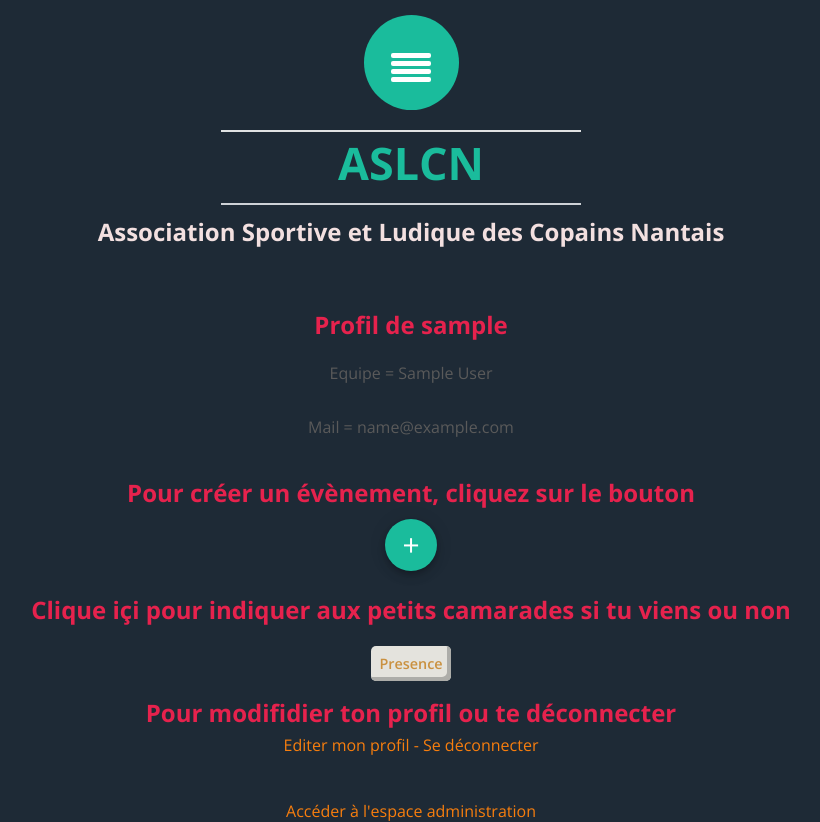
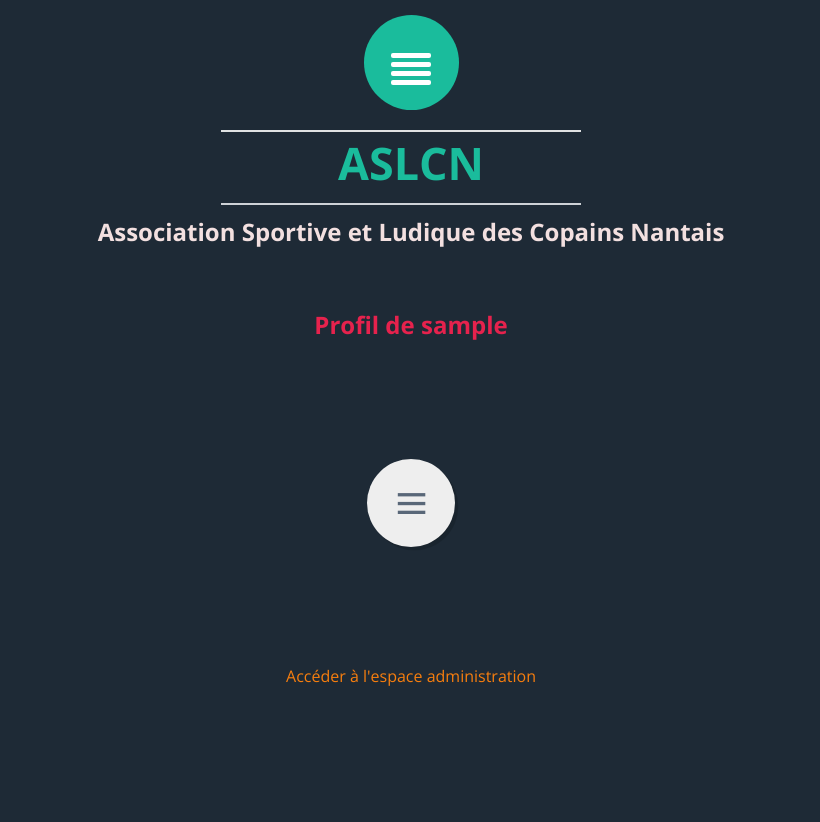
Before and after one commit to b1b1111/ASLCN, a PHP site: page /aslcn/profil in a window 1280 px wide. Shown: the whole page, without its empty margins (229-1049 px from the left). After the commit the page ends 686 px from the top, so only its background shows below. Run offline with PHP 8.4, Linux system fonts and the light colour scheme; the visitor is signed in with stand-in values (Sample User, id 1); tables that the repository leaves empty or names only in its code hold one stand-in row (values such as "Sample post"); some libraries are stand-ins or nearby versions.

Commit message:
MVC-3 - Style menu

```diff
--- /dev/null
+++ b/public/css/profil.css
@@ -0,0 +1,290 @@
+
+.profil_menu-item,
+.profil_menu-open-button {
+background: #EEEEEE;
+border-radius: 100%;
+width: 80px;
+height: 80px;
+margin-left: -40px;
+position: absolute;
+color: #FFFFFF;
+text-align: center;
+line-height: 80px;
+-webkit-transform: translate3d(0, 0, 0);
+transform: translate3d(0, 0, 0);
+-webkit-transition: -webkit-transform ease-out 200ms;
+transition: -webkit-transform ease-out 200ms;
+transition: transform ease-out 200ms;
+transition: transform ease-out 200ms, -webkit-transform ease-out 200ms;
+}
+
+.profil_menu-open {
+display: none;
+}
+
+.lines {
+width: 25px;
+height: 3px;
+background: #596778;
+display: block;
+position: absolute;
+top: 50%;
+left: 50%;
+margin-left: -12.5px;
+margin-top: -1.5px;
+-webkit-transition: -webkit-transform 200ms;
+transition: -webkit-transform 200ms;
+transition: transform 200ms;
+transition: transform 200ms, -webkit-transform 200ms;
+}
+
+.line-1 {
+-webkit-transform: translate3d(0, -8px, 0);
+transform: translate3d(0, -8px, 0);
+}
+
+.line-2 {
+-webkit-transform: translate3d(0, 0, 0);
+transform: translate3d(0, 0, 0);
+}
+
+.line-3 {
+-webkit-transform: translate3d(0, 8px, 0);
+transform: translate3d(0, 8px, 0);
+}
+
+.profil_menu-open:checked + .profil_menu-open-button .line-1 {
+-webkit-transform: translate3d(0, 0, 0) rotate(45deg);
+transform: translate3d(0, 0, 0) rotate(45deg);
+}
+
+.profil_menu-open:checked + .profil_menu-open-button .line-2 {
+-webkit-transform: translate3d(0, 0, 0) scale(0.1, 1);
+transform: translate3d(0, 0, 0) scale(0.1, 1);
+}
+
+.profil_menu-open:checked + .profil_menu-open-button .line-3 {
+-webkit-transform: translate3d(0, 0, 0) rotate(-45deg);
+transform: translate3d(0, 0, 0) rotate(-45deg);
+}
+
+.profil_menu {
+margin: auto;
+position: relative;
+top: 0;
+bottom: 0;
+left: 0;
+right: 0;
+width: 80px;
+height: 80px;
+text-align: center;
+box-sizing: border-box;
+font-size: 48px;
+}
+
+/* .profil_menu-item {
+transition: all 0.1s ease 0s;
+} */
+
+.profil_menu-item:hover {
+background: #EEEEEE;
+color: #3290B1;
+}
+
+.profil_menu-item:nth-child(3) {
+-webkit-transition-duration: 180ms;
+transition-duration: 180ms;
+}
+
+.profil_menu-item:nth-child(4) {
+-webkit-transition-duration: 180ms;
+transition-duration: 180ms;
+}
+
+.profil_menu-item:nth-child(5) {
+-webkit-transition-duration: 180ms;
+transition-duration: 180ms;
+}
+
+.profil_menu-item:nth-child(6) {
+-webkit-transition-duration: 180ms;
+transition-duration: 180ms;
+}
+
+.profil_menu-item:nth-child(7) {
+-webkit-transition-duration: 180ms;
+transition-duration: 180ms;
+}
+
+.profil_menu-item:nth-child(8) {
+-webkit-transition-duration: 180ms;
+transition-duration: 180ms;
+}
+
+.profil_menu-item:nth-child(9) {
+-webkit-transition-duration: 180ms;
+transition-duration: 180ms;
+}
+
+.profil_menu-open-button {
+z-index: 2;
+-webkit-transition-timing-function: cubic-bezier(0.175, 0.885, 0.32, 1.275);
+transition-timing-function: cubic-bezier(0.175, 0.885, 0.32, 1.275);
+-webkit-transition-duration: 400ms;
+transition-duration: 400ms;
+-webkit-transform: scale(1.1, 1.1) translate3d(0, 0, 0);
+transform: scale(1.1, 1.1) translate3d(0, 0, 0);
+cursor: pointer;
+box-shadow: 3px 3px 0 0 rgba(0, 0, 0, 0.14);
+}
+
+.profil_menu-open-button:hover {
+-webkit-transform: scale(1.2, 1.2) translate3d(0, 0, 0);
+transform: scale(1.2, 1.2) translate3d(0, 0, 0);
+}
+
+.profil_menu-open:checked + .profil_menu-open-button {
+-webkit-transition-timing-function: linear;
+transition-timing-function: linear;
+-webkit-transition-duration: 200ms;
+transition-duration: 200ms;
+-webkit-transform: scale(0.8, 0.8) translate3d(0, 0, 0);
+transform: scale(0.8, 0.8) translate3d(0, 0, 0);
+}
+
+.profil_menu-open:checked ~ .profil_menu-item {
+-webkit-transition-timing-function: cubic-bezier(0.935, 0, 0.34, 1.33);
+transition-timing-function: cubic-bezier(0.935, 0, 0.34, 1.33);
+}
+
+.profil_menu-open:checked ~ .profil_menu-item:nth-child(3) {
+transition-duration: 180ms;
+-webkit-transition-duration: 180ms;
+-webkit-transform: translate3d(0.08361px, -104.99997px, 0);
+transform: translate3d(0.08361px, -104.99997px, 0);
+}
+
+.profil_menu-open:checked ~ .profil_menu-item:nth-child(4) {
+transition-duration: 280ms;
+-webkit-transition-duration: 280ms;
+-webkit-transform: translate3d(90.9466px, -52.47586px, 0);
+transform: translate3d(90.9466px, -52.47586px, 0);
+}
+
+.profil_menu-open:checked ~ .profil_menu-item:nth-child(5) {
+transition-duration: 380ms;
+-webkit-transition-duration: 380ms;
+-webkit-transform: translate3d(90.9466px, 52.47586px, 0);
+transform: translate3d(90.9466px, 52.47586px, 0);
+}
+
+.profil_menu-open:checked ~ .profil_menu-item:nth-child(6) {
+transition-duration: 480ms;
+-webkit-transition-duration: 480ms;
+-webkit-transform: translate3d(0.08361px, 104.99997px, 0);
+transform: translate3d(0.08361px, 104.99997px, 0);
+}
+
+.profil_menu-open:checked ~ .profil_menu-item:nth-child(7) {
+transition-duration: 580ms;
+-webkit-transition-duration: 580ms;
+-webkit-transform: translate3d(-90.86291px, 52.62064px, 0);
+transform: translate3d(-90.86291px, 52.62064px, 0);
+}
+
+.profil_menu-open:checked ~ .profil_menu-item:nth-child(8) {
+transition-duration: 680ms;
+-webkit-transition-duration: 680ms;
+-webkit-transform: translate3d(-91.03006px, -52.33095px, 0);
+transform: translate3d(-91.03006px, -52.33095px, 0);
+}
+
+.profil_menu-open:checked ~ .profil_menu-item:nth-child(9) {
+transition-duration: 780ms;
+-webkit-transition-duration: 780ms;
+-webkit-transform: translate3d(-0.25084px, -104.9997px, 0);
+transform: translate3d(-0.25084px, -104.9997px, 0);
+}
+
+.blue {
+    background-color: #669AE1;
+    box-shadow: 3px 3px 0 0 rgba(0, 0, 0, 0.14);
+    text-shadow: 1px 1px 0 rgba(0, 0, 0, 0.12);
+}
+
+.blue:hover {
+color: #669AE1;
+text-shadow: none;
+}
+
+.green {
+background-color: #70CC72;
+box-shadow: 3px 3px 0 0 rgba(0, 0, 0, 0.14);
+text-shadow: 1px 1px 0 rgba(0, 0, 0, 0.12);
+}
+
+.green:hover {
+color: #70CC72;
+text-shadow: none;
+}
+
+.red {
+background-color: #FE4365;
+box-shadow: 3px 3px 0 0 rgba(0, 0, 0, 0.14);
+text-shadow: 1px 1px 0 rgba(0, 0, 0, 0.12);
+}
+
+.red:hover {
+color: #FE4365;
+text-shadow: none;
+}
+
+.purple {
+background-color: #C49CDE;
+box-shadow: 3px 3px 0 0 rgba(0, 0, 0, 0.14);
+text-shadow: 1px 1px 0 rgba(0, 0, 0, 0.12);
+}
+
+.purple:hover {
+color: #C49CDE;
+text-shadow: none;
+}
+
+.orange {
+background-color: #FC913A;
+box-shadow: 3px 3px 0 0 rgba(0, 0, 0, 0.14);
+text-shadow: 1px 1px 0 rgba(0, 0, 0, 0.12);
+}
+
+.orange:hover {
+color: #FC913A;
+text-shadow: none;
+}
+
+.lightblue {
+background-color: #62C2E4;
+box-shadow: 3px 3px 0 0 rgba(0, 0, 0, 0.14);
+text-shadow: 1px 1px 0 rgba(0, 0, 0, 0.12);
+}
+
+.lightblue:hover {
+color: #62C2E4;
+text-shadow: none;
+}
+
+.credit {
+margin: 24px 20px 120px 0;
+text-align: right;
+color: #EEEEEE;
+}
+
+.credit a {
+padding: 8px 0;
+color: #C49CDE;
+text-decoration: none;
+transition: all 0.3s ease 0s;
+}
+
+.credit a:hover {
+text-decoration: underline;
+}
--- a/public/css/style.css
+++ b/public/css/style.css
@@ -151,7 +151,7 @@ label {
     display: block;
     width: 100%;
     height: 5px;
-    margin-top: 3px;
+    margin: 4px auto;
     border-radius: 2px;
     background-color: #fff;
   }
@@ -1034,6 +1036,14 @@ textarea {
 }
 #text_inscription {
     margin-top: 40px;
+}
+
+#profil h2 {
+    margin-bottom: 100px;
+}
+
+#link_admin {
+    margin-top: 100px;
 }
 
 /*---------------------------------------------MODIFICATION-------------------------------------------------*/
--- a/view/frontend/accueil.php
+++ b/view/frontend/accueil.php
@@ -60,7 +60,7 @@ require('template.php');
 <footer>
 
     <div>
-        <p><a href="#">Mentions légales</a> - site made with <img src="../aslcn/public/images/logo/icon_love.png" alt="icon_love"> by benjamin lefebvre</p>
+        <p><a href="#">Mentions légales</a> - site made with <img src="../aslcn/public/images/icons/icon_love.png" alt="icon_love"> by benjamin lefebvre</p>
     </div>
 </footer>
 </div>
--- a/view/frontend/addEvent.php
+++ b/view/frontend/addEvent.php
@@ -5,7 +5,7 @@ require('template.php');
 require('controller/add.php');
 ?>
 
-<a class="back_link" href="<?= $_POST['URL_PATH'] ?>calendrier"> Retour au calendrier</a>
+<a class="back_link" href="<?= $_POST['URL_PATH'] ?>profil"> Retour au profil</a>
 
 <div class="container">
 
--- a/view/frontend/editProfil.php
+++ b/view/frontend/editProfil.php
@@ -4,11 +4,11 @@ require('html.php');
 require('template.php');
 ?>
 
-<a href="<?= $_POST['URL_PATH'] ?>profil">Retour à la page d'accueil du profil</a>
+<a class="back_link" href="<?= $_POST['URL_PATH'] ?>profil"> Retour au profil</a>
 
 <div align="center">
     <h2>Edition de mon profil</h2>
-    <div align="left">
+    <div align="center">
     <form method="POST" action="" enctype="multipart/form-data">
         <label>Pseudo :</label>
         <input type="text" name="newpseudo" placeholder="Pseudo" value="<?php echo $user['pseudo']; ?>" /><br /><br />
--- a/view/frontend/html.php
+++ b/view/frontend/html.php
@@ -24,7 +24,6 @@
         <link rel="alternate" hreflang="fr" href="" />
         <link href="<?= $_POST['URL_PATH'] ?>public/css/style.css" type="text/css" rel="stylesheet"/>
         <link href="<?= $_POST['URL_PATH'] ?>public/css/app.css" type="text/css" rel="stylesheet"/>
-        <link href="<?= $_POST['URL_PATH'] ?>public/css/style10.css" type="text/css" rel="stylesheet"/>
 
         <link href="https://fonts.googleapis.com/css?family=Merriweather:300,300italic,regular,italic,700,700italic,900,900italic" rel="stylesheet" />
         <link href="https://fonts.googleapis.com/css?family=Open+Sans:300,300italic,regular,italic,600,600italic,700,700italic,800,800italic" rel="stylesheet" />
--- a/view/frontend/presence.php
+++ b/view/frontend/presence.php
@@ -3,6 +3,8 @@ $title = 'ASLCN';
 require('html.php');
 require('template.php');
 ?>
+
+<a class="back_link" href="<?= $_POST['URL_PATH'] ?>profil"> Retour au profil</a>
 
 <?php foreach($post as $p) { ?>
 
--- a/view/frontend/profil.php
+++ b/view/frontend/profil.php
@@ -3,7 +3,7 @@ $title = 'ASLCN';
 require('html.php');
 require('template.php');
 ?>
-
+<link href="<?= $_POST['URL_PATH'] ?>public/css/profil.css" type="text/css" rel="stylesheet"/>
 <?php
 if($_SESSION['id'] == 0) {
 ?>
@@ -25,42 +25,34 @@ if($_SESSION['id'] == 0) {
 }
 else {
 ?>
+
     <div id="profil">
         <h2>Profil de <?php echo $_SESSION['pseudo']; ?></h2>
 
-        <p class="paragraphe">Equipe = <?php echo $_SESSION['teamName']; ?></p>
-        <p class="paragraphe">Mail = <?php echo $_SESSION['mail']; ?></p>
         <?php
             if(isset($_SESSION['id']) == $_SESSION['id']) { ?> <br />
 
-            <div id="eventCreation">
-                <h2>Pour créer un évènement, cliquez sur le bouton</h2>
-                <a href="<?= $_POST['URL_PATH'] ?>calendrier/addEvent" class="calendar__button">+</a>
-            </div> <br />
 
-                <h2>Clique içi pour indiquer aux petits camarades si tu viens ou non</h2>
-                <a class="admin_modif" href="<?= $_POST['URL_PATH'] ?>profil/editPresence/<?= $_SESSION['id'] ?>/pres">Presence</a></li>
+<nav class="profil_menu">
+   <input type="checkbox" href="#" class="profil_menu-open" name="profil_menu-open" id="profil_menu-open" />
+   <label class="profil_menu-open-button" for="profil_menu-open">
+    <span class="lines line-1"></span>
+    <span class="lines line-2"></span>
+    <span class="lines line-3"></span>
+  </label>
 
-            <div id="linkProfil">
-                <h2>Pour modifidier ton profil ou te déconnecter</h2>
-                <a href="<?= $_POST['URL_PATH'] ?>profil/editProfil">Editer mon profil - </a>
-                <a href="<?= $_POST['URL_PATH'] ?>profil/deconnexion">Se déconnecter</a>
-            </div><br />
+   <a href="<?= $_POST['URL_PATH'] ?>calendrier/addEvent" class="profil_menu-item blue"><img src="../aslcn/public/images/icons/add.png" alt="icon_add"/></a>
+   <a href="<?= $_POST['URL_PATH'] ?>profil/editPresence/<?= $_SESSION['id'] ?>/pres" class="profil_menu-item green"><img src="../aslcn/public/images/icons/update.png" alt="icon_update"/></a>
+   <a href="<?= $_POST['URL_PATH'] ?>profil/editProfil" class="profil_menu-item red"><img src="../aslcn/public/images/icons/profil.png" alt="icon_profil"/></a>
+   <a href="<?= $_POST['URL_PATH'] ?>profil/deconnexion" class="profil_menu-item purple"> <img src="../aslcn/public/images/icons/deco.png" alt="icon_deco"/> </a>
+</nav>
 
-        <?php
-        }
-        ?>
+<?php } ?>
 
-        <?php
-            if($_SESSION['admin'] == true) {
-        ?>
-        <br />
-        <a href="<?= $_POST['URL_PATH'] ?>administration">Accéder à l'espace administration</a>
+<?php  if($_SESSION['admin'] == true) { ?>
+    <br />
+    <a id="link_admin" href="<?= $_POST['URL_PATH'] ?>administration">Accéder à l'espace administration</a>
 
-        <?php
-        }
-        ?>
-    </div>
-<?php
-}
-?>
+<?php } ?>
+</div>
+<?php } ?>
--- a/view/frontend/template.php
+++ b/view/frontend/template.php
@@ -1,7 +1,6 @@
 <header>
-<input type='checkbox' id='mmeennuu'>
-<label class='menu' for='mmeennuu'>
-
+    <input type='checkbox' id='head_menu'>
+        <label class='menu' for='head_menu'>
             <div class='barry'>
                 <span class='bar'></span>
                 <span class='bar'></span>
@@ -17,7 +16,6 @@
                 <li><a id='team' href='http://localhost/aslcn/classement'>Team</a></li>
                 <li><a id='profil' href='http://localhost/aslcn/profil'>Profil</a></li>
             </ul>
-<div class="animation"></div>
     </label>
 <!--<div class="navbar_header">
        <nav>
--- a/view/frontend/viewCalendar.php
+++ b/view/frontend/viewCalendar.php
@@ -39,14 +39,14 @@ require_once('controller/calendrier.php');
                   <a class="calendar__day"><?= $date->format('d'); ?></a>
 
                   <?php foreach($eventsForDay as $event): ?>
+                  <?php if(isset($_SESSION['id']) === 0) { ?>
                     <div class="calendar__event">
 
-                      <?php if($_SESSION['id'] == 0) { ?>
+
                         <?= (new DateTime($event['start']))->format('H:i') ?> - <a href="<?= $_POST['URL_PATH'] ?>calendrier/viewEvent?id=<?= $event['id']; ?>"><?= h($event['name']); ?></a>
                       <?php
                       }
-                      else {
-                      ?>
+                      if(isset($_SESSION['id']) == $_SESSION['id']) { ?>
                         <?= (new DateTime($event['start']))->format('H:i') ?> - <a href="<?= $_POST['URL_PATH'] ?>calendrier/viewEvent?id=<?= $event['id']; ?>"><?= h($event['name']); ?></a>
                         <a href="<?= $_POST['URL_PATH'] ?>calendrier/editEvent?id=<?= $event['id']; ?>" class="button_modif">M</a>
                       <?php } ?>
```
Also changed, not shown: other parts of public/css/style.css (+12 -10 lines), public/images/icons/add.png (added), public/images/icons/add.svg (added), public/images/icons/deco.png (added), public/images/icons/icon_love.png (renamed from public/images/logo/icon_love.png), public/images/icons/profil.png (added), public/images/icons/update.png (added). Lines whose indentation alone changed are shown as unchanged.
